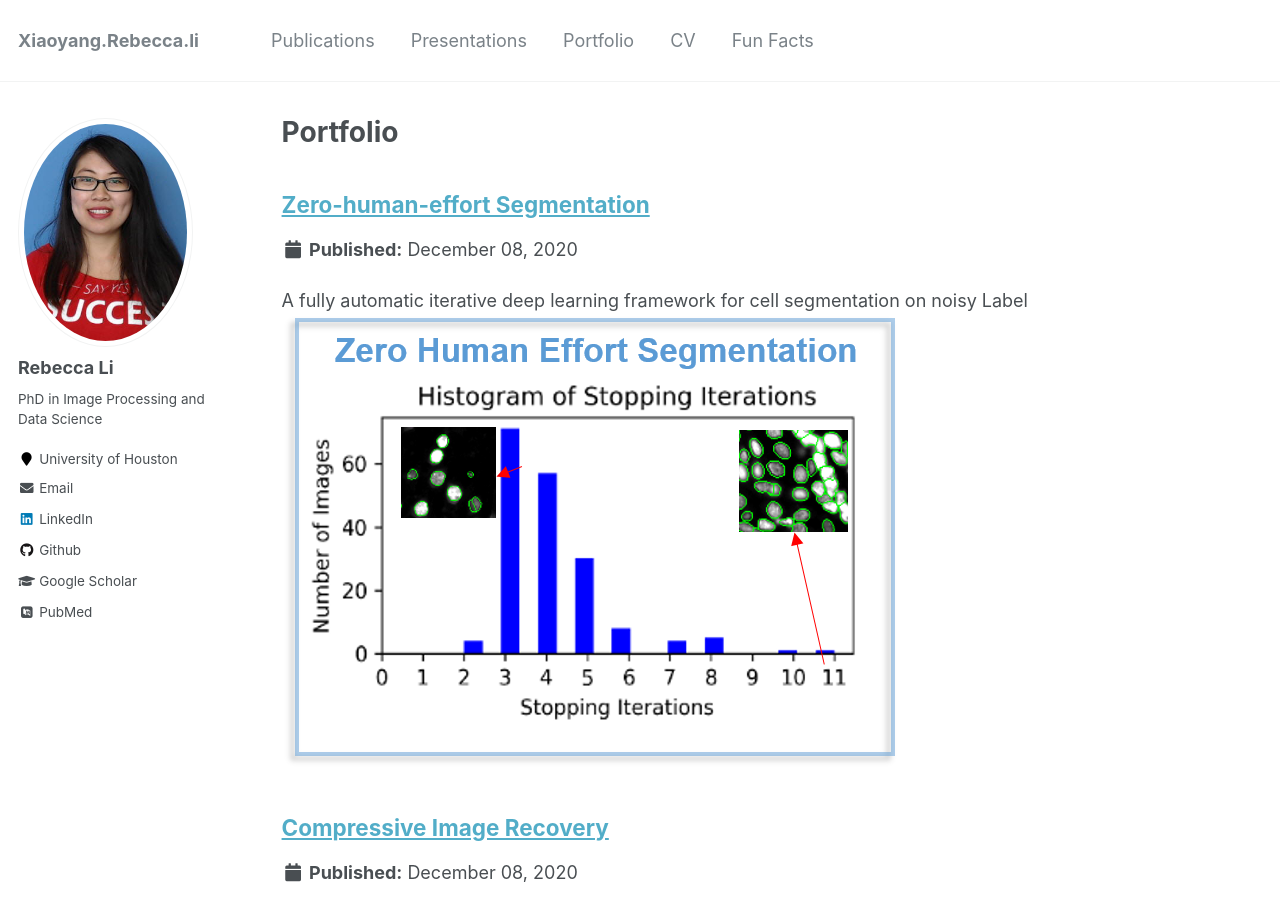
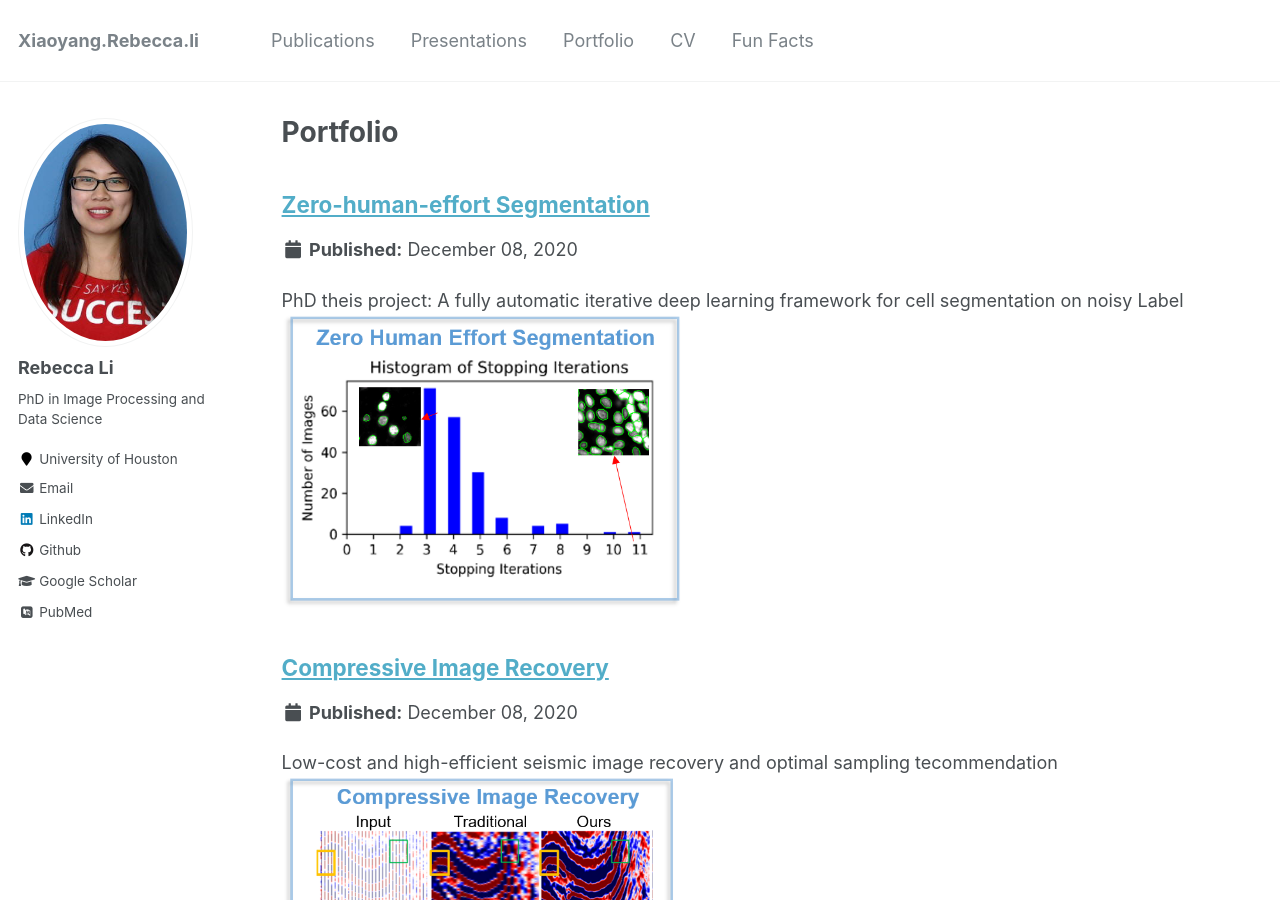
Before and after one commit to Xiaoyang-Rebecca/xiaoyang-rebecca.github.io, a Jekyll site: the page built from _pages/portfolio.html, in a window 1280 px wide and 900 px high. Built offline with Jekyll 4.4.1, drawn with Linux system fonts in a browser that asks for light colours; some web fonts are replaced.

Commit message:
Update 1seg.md

```diff
--- a/_portfolio/1seg.md
+++ b/_portfolio/1seg.md
@@ -1,6 +1,6 @@
 ---
 title: "Zero-human-effort Segmentation"
-excerpt: "A fully automatic iterative deep learning framework for cell segmentation on noisy Label <br/><img src='/figures/logo-Seg.png'>"
+excerpt: "PhD theis project: A fully automatic iterative deep learning framework for cell segmentation on noisy Label <br/><img src='/figures/logo-Seg.png' width='400'>"
 collection: portfolio
 ---
 
```
